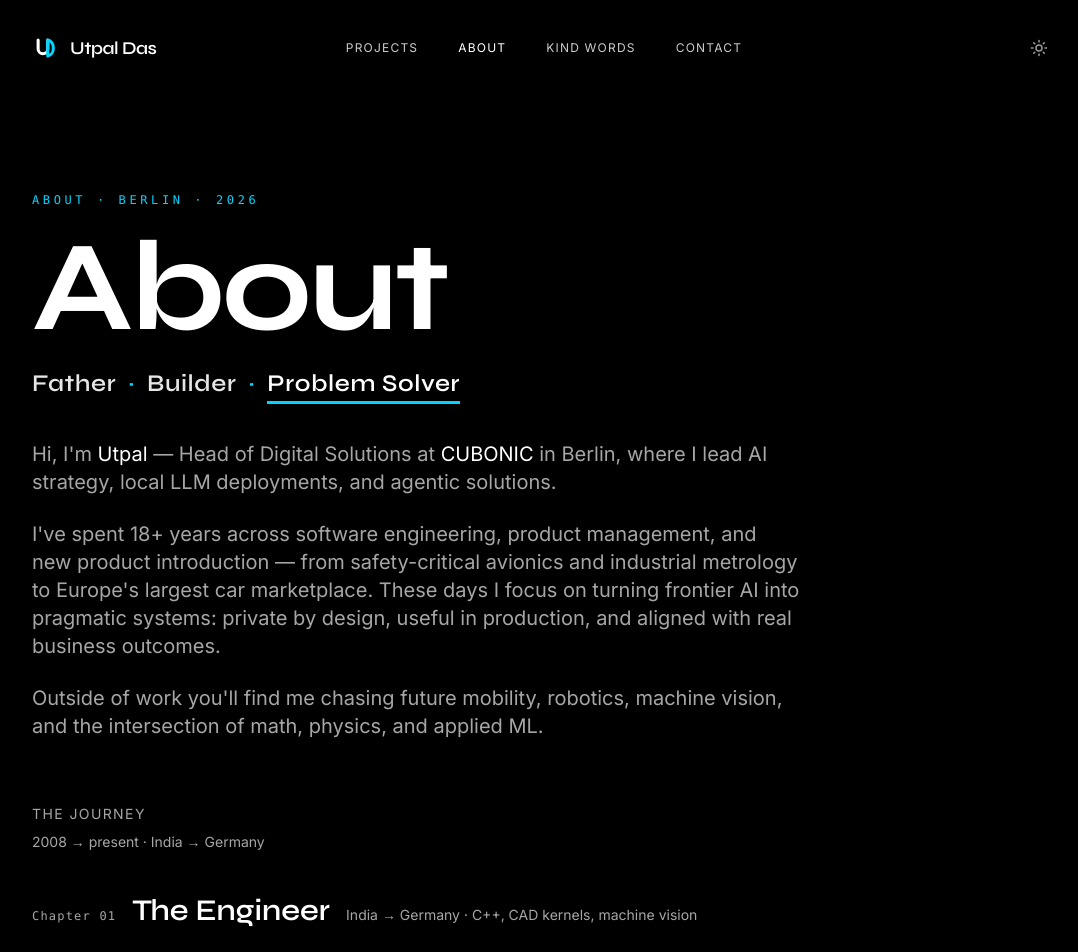
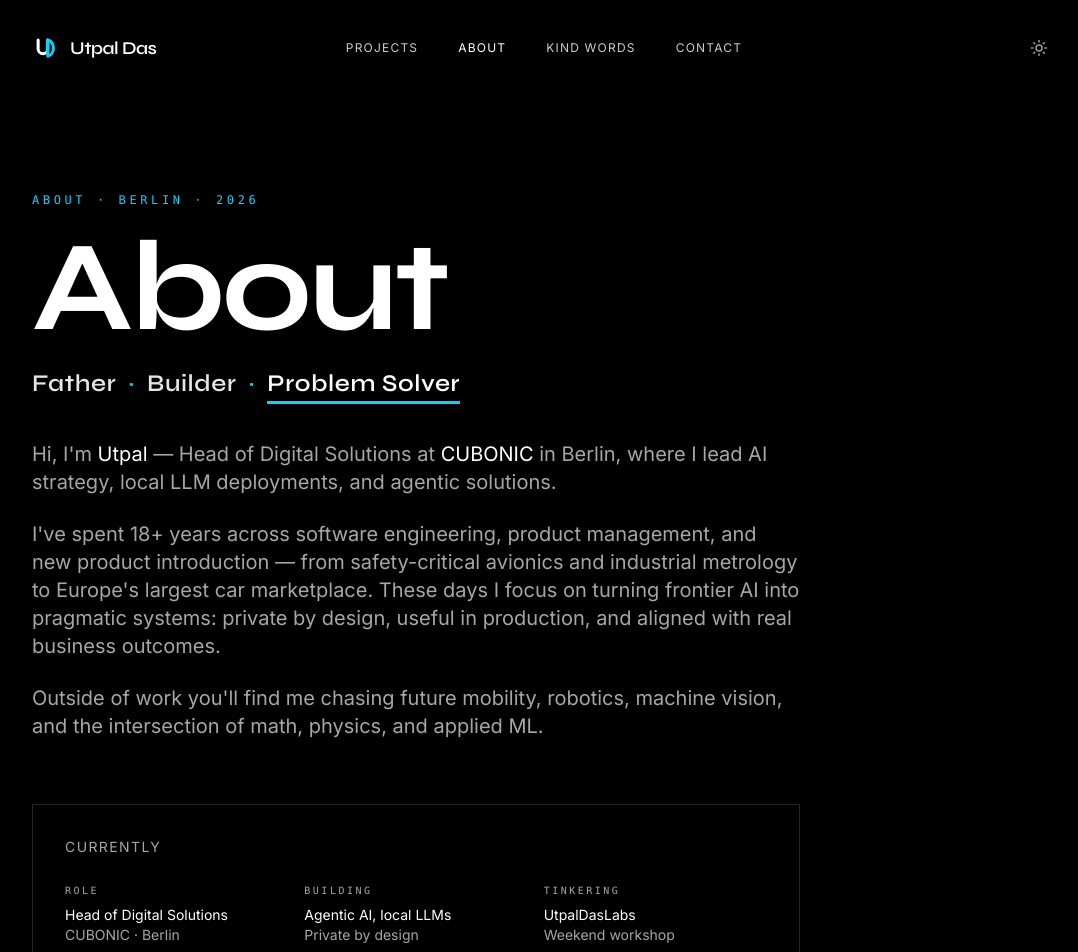
Before and after one commit to UtpalDasLabs/UtpalDasLabs.github.io, a React (Vite) app: page /about in a window 1280 px wide. Shown: the top 952 px of the page, without its empty margins (96-1174 px from the left). Built offline with nearby package versions, Linux system fonts and the light colour scheme; the HTML template or start-up script is replaced by a standard one.

Commit message:
Changes
Co-authored-by: UtpalDasLabs <289661386+UtpalDasLabs@users.noreply.github.com>

```diff
--- a/src/pages/About.tsx
+++ b/src/pages/About.tsx
@@ -95,6 +95,51 @@ const About = () => {
               </p>
             </div>
           </div>
+
+          {/* Currently — signature card */}
+          <div
+            className="animate-fade-in-up border border-separator p-6 md:p-8"
+            style={{ animationDelay: "0.15s" }}
+          >
+            <p className="text-label mb-6">Currently</p>
+            <dl className="grid grid-cols-1 gap-4 text-sm md:grid-cols-3">
+              <div>
+                <dt className="mb-1 font-mono text-[10px] uppercase tracking-[0.25em] text-muted-foreground">
+                  Role
+                </dt>
+                <dd className="text-foreground">
+                  Head of Digital Solutions
+                  <span className="block text-muted-foreground">CUBONIC · Berlin</span>
+                </dd>
+              </div>
+              <div>
+                <dt className="mb-1 font-mono text-[10px] uppercase tracking-[0.25em] text-muted-foreground">
+                  Building
+                </dt>
+                <dd className="text-foreground">
+                  Agentic AI, local LLMs
+                  <span className="block text-muted-foreground">Private by design</span>
+                </dd>
+              </div>
+              <div>
+                <dt className="mb-1 font-mono text-[10px] uppercase tracking-[0.25em] text-muted-foreground">
+                  Tinkering
+                </dt>
+                <dd className="text-foreground">
+                  <a
+                    href="https://github.com/UtpalDasLabs"
+                    target="_blank"
+                    rel="noopener noreferrer"
+                    className="hover:text-accent transition-colors"
+                  >
+                    UtpalDasLabs
+                  </a>
+                  <span className="block text-muted-foreground">Weekend workshop</span>
+                </dd>
+              </div>
+            </dl>
+          </div>
+
 
           {/* Experience — the journey */}
           <div className="animate-fade-in-up" style={{ animationDelay: "0.2s" }}>
```
